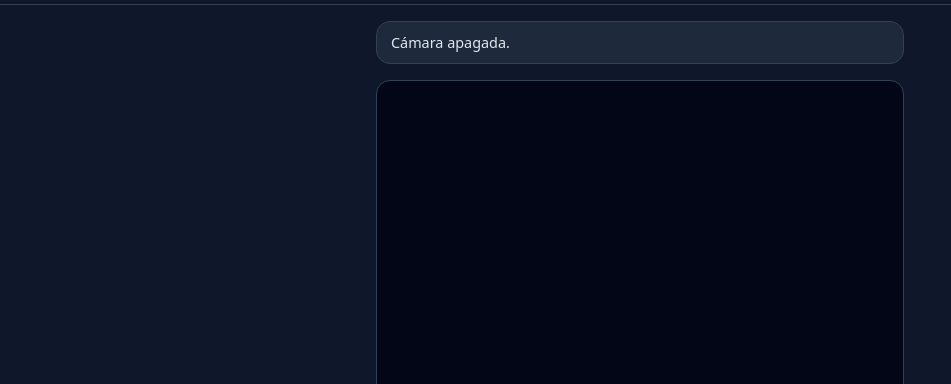
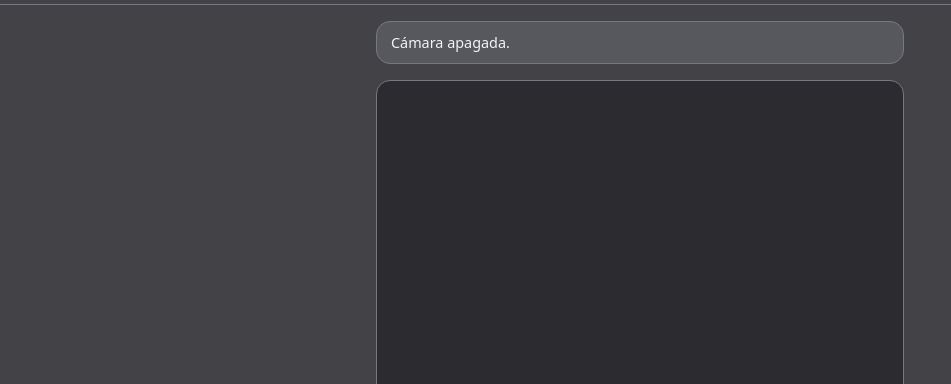
Before and after one commit to daniel-leon-flores/pwa-instalable, a plain HTML site: page index.html in a window 1280 px wide. Shown: the part 75-459 px from the top of the page, without its empty margins (0-951 px from the left). Drawn offline with Linux system fonts and the light colour scheme.

Commit message:
Colores de la app alineados con los iconos nuevos

```diff
--- a/index.html
+++ b/index.html
@@ -8,7 +8,7 @@
 
   <!-- Instalabilidad -->
   <link rel="manifest" href="./manifest.json">
-  <meta name="theme-color" content="#0f172a">
+  <meta name="theme-color" content="#424247">
 
   <!-- Soporte iOS / Safari -->
   <link rel="apple-touch-icon" href="./icons/icon-192.png">
--- a/styles.css
+++ b/styles.css
@@ -1,12 +1,13 @@
 :root {
-  --fondo: #0f172a;
-  --superficie: #1e293b;
-  --borde: #334155;
-  --texto: #e2e8f0;
-  --texto-suave: #94a3b8;
-  --primario: #38bdf8;
-  --primario-texto: #0f172a;
-  --peligro: #f87171;
+  /* Paleta tomada de los iconos (placa gris + lente azul) */
+  --fondo: #424247;
+  --superficie: #57575e;
+  --borde: #787881;
+  --texto: #f4f4f6;
+  --texto-suave: #d4d4da;
+  --primario: #61adff;
+  --primario-texto: #1f1f23;
+  --peligro: #ff9e9e;
   --radio: 14px;
 }
 
@@ -99,7 +100,7 @@ body {
   aspect-ratio: 3 / 4;
   border-radius: var(--radio);
   overflow: hidden;
-  background: #020617;
+  background: #2c2c30;
   border: 1px solid var(--borde);
 }
 
--- a/sw.js
+++ b/sw.js
@@ -1,6 +1,6 @@
 // Service Worker – estrategia Cache First
 // Cambia la versión cuando modifiques archivos para forzar la actualización del caché.
-const NOMBRE_CACHE = 'inspeccion-pwa-v1';
+const NOMBRE_CACHE = 'inspeccion-pwa-v2';
 
 const ARCHIVOS_PRECACHE = [
   './',
```
Also changed, not shown: icons/icon-192.png, icons/icon-512.png, manifest.json.
